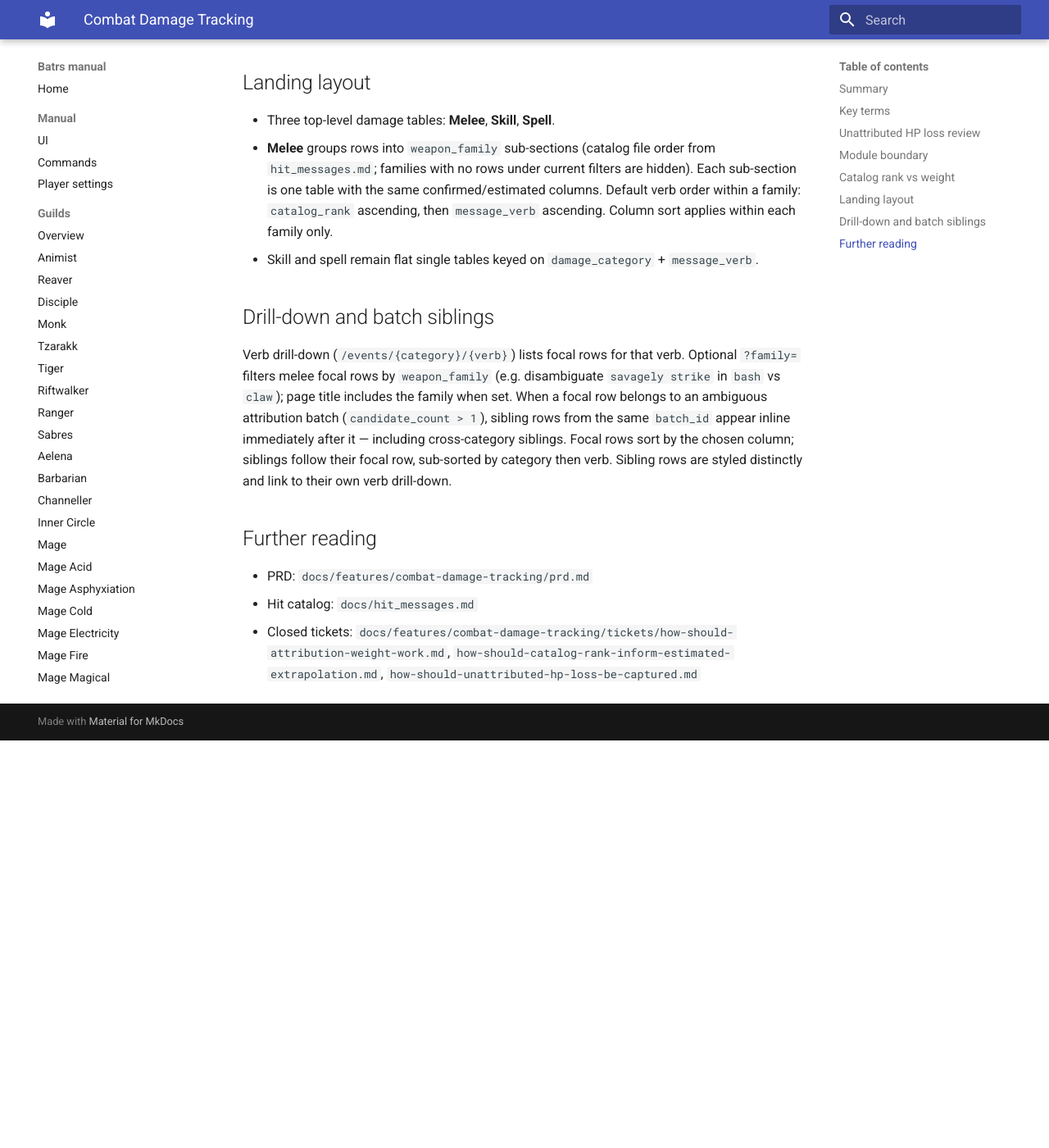
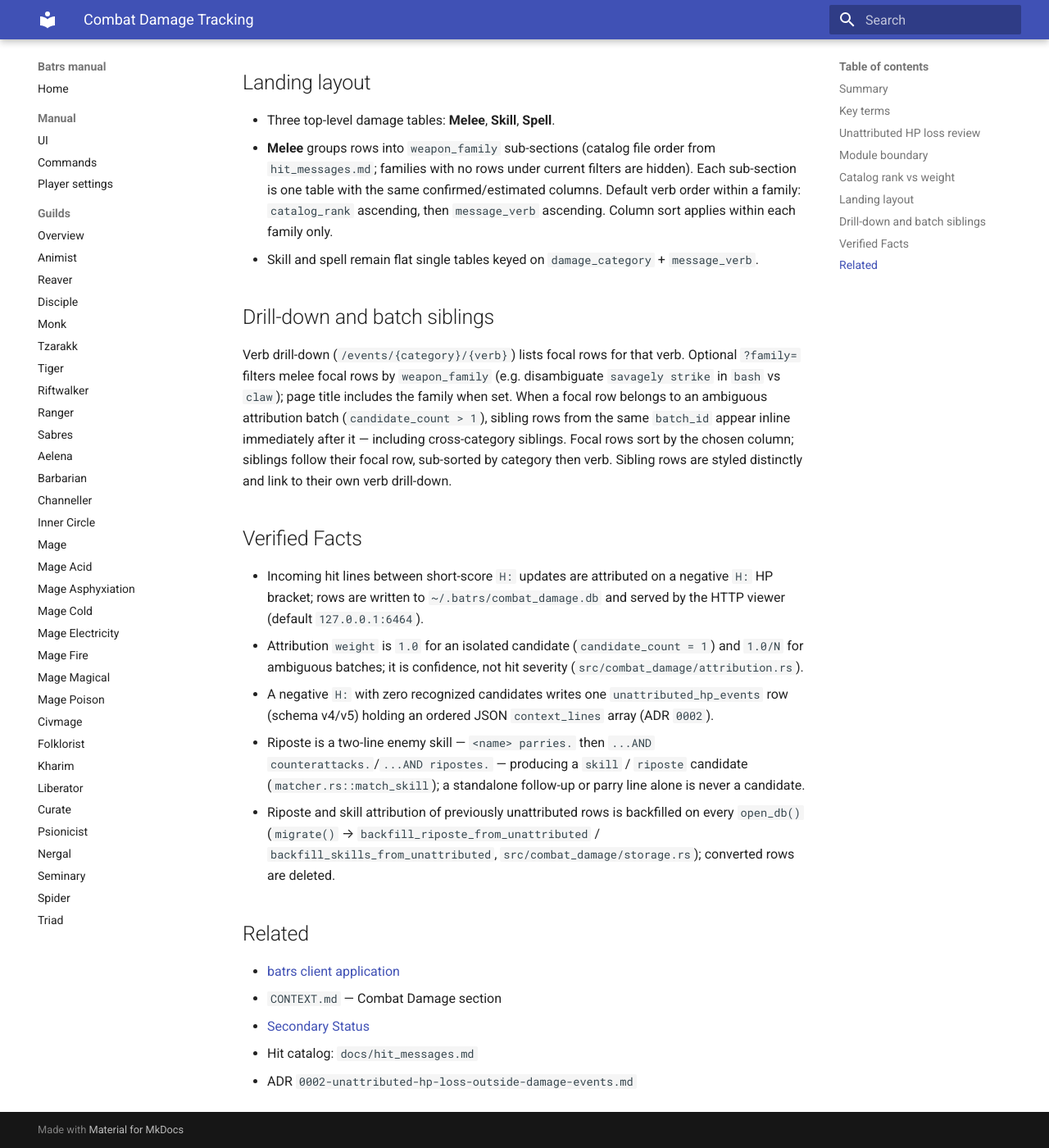
Before and after one commit to oaalto/batrs, an MkDocs documentation site: the page built from docs/wiki/concepts/combat-damage-tracking.md, in a window 1280 px wide and 1400 px high, scrolled down 2539 px. Shown: the whole window at 82% size. Built offline with MkDocs 1.6.1 and Material for MkDocs 9.7.7, drawn with Linux system fonts in a browser that asks for light colours; before the commit the page ends 3442 px from its top, so only the background shows below that.

Commit message:
docs(wiki): align combat-damage concept with riposte & skill backfill (issue 11)

```diff
--- a/docs/wiki/concepts/combat-damage-tracking.md
+++ b/docs/wiki/concepts/combat-damage-tracking.md
@@ -2,11 +2,10 @@
 title: Combat Damage Tracking
 type: concept
 status: current
-updated: 2026-08-07
+updated: 2026-08-31
 sources:
   - CONTEXT.md
   - docs/hit_messages.md
-  - docs/features/combat-damage-tracking/prd.md
   - src/combat_damage/
 ---
 
@@ -69,8 +68,18 @@ Isolated `known_min`/`known_max` from confirmed observations always override ran
 
 Verb drill-down (`/events/{category}/{verb}`) lists focal rows for that verb. Optional `?family=` filters melee focal rows by `weapon_family` (e.g. disambiguate `savagely strike` in `bash` vs `claw`); page title includes the family when set. When a focal row belongs to an ambiguous attribution batch (`candidate_count > 1`), sibling rows from the same `batch_id` appear inline immediately after it — including cross-category siblings. Focal rows sort by the chosen column; siblings follow their focal row, sub-sorted by category then verb. Sibling rows are styled distinctly and link to their own verb drill-down.
 
-## Further reading
+## Verified Facts
 
-- PRD: `docs/features/combat-damage-tracking/prd.md`
+- Incoming hit lines between short-score `H:` updates are attributed on a negative `H:` HP bracket; rows are written to `~/.batrs/combat_damage.db` and served by the HTTP viewer (default `127.0.0.1:6464`).
+- Attribution `weight` is `1.0` for an isolated candidate (`candidate_count = 1`) and `1.0/N` for ambiguous batches; it is confidence, not hit severity (`src/combat_damage/attribution.rs`).
+- A negative `H:` with zero recognized candidates writes one `unattributed_hp_events` row (schema v4/v5) holding an ordered JSON `context_lines` array (ADR `0002`).
+- Riposte is a two-line enemy skill — `<name> parries.` then `...AND counterattacks.`/`...AND ripostes.` — producing a `skill` / `riposte` candidate (`matcher.rs::match_skill`); a standalone follow-up or parry line alone is never a candidate.
+- Riposte and skill attribution of previously unattributed rows is backfilled on every `open_db()` (`migrate()` → `backfill_riposte_from_unattributed` / `backfill_skills_from_unattributed`, `src/combat_damage/storage.rs`); converted rows are deleted.
+
+## Related
+
+- [batrs client application](../subsystems/batrs-client.md)
+- `CONTEXT.md` — Combat Damage section
+- [Secondary Status](../concepts/secondary-status.md)
 - Hit catalog: `docs/hit_messages.md`
-- Closed tickets: `docs/features/combat-damage-tracking/tickets/how-should-attribution-weight-work.md`, `how-should-catalog-rank-inform-estimated-extrapolation.md`, `how-should-unattributed-hp-loss-be-captured.md`
+- ADR `0002-unattributed-hp-loss-outside-damage-events.md`
```
Also changed, not shown: docs/wiki/log.md (+6 -0 lines).
